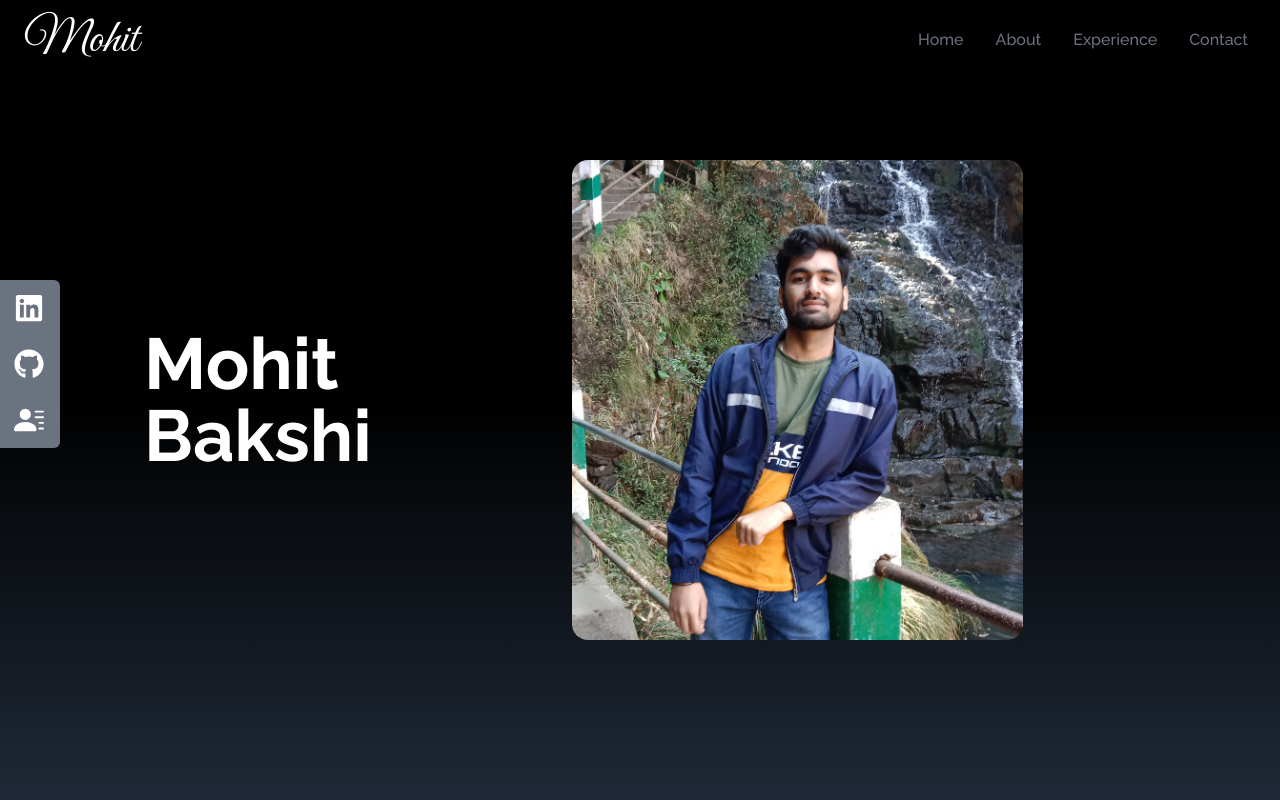
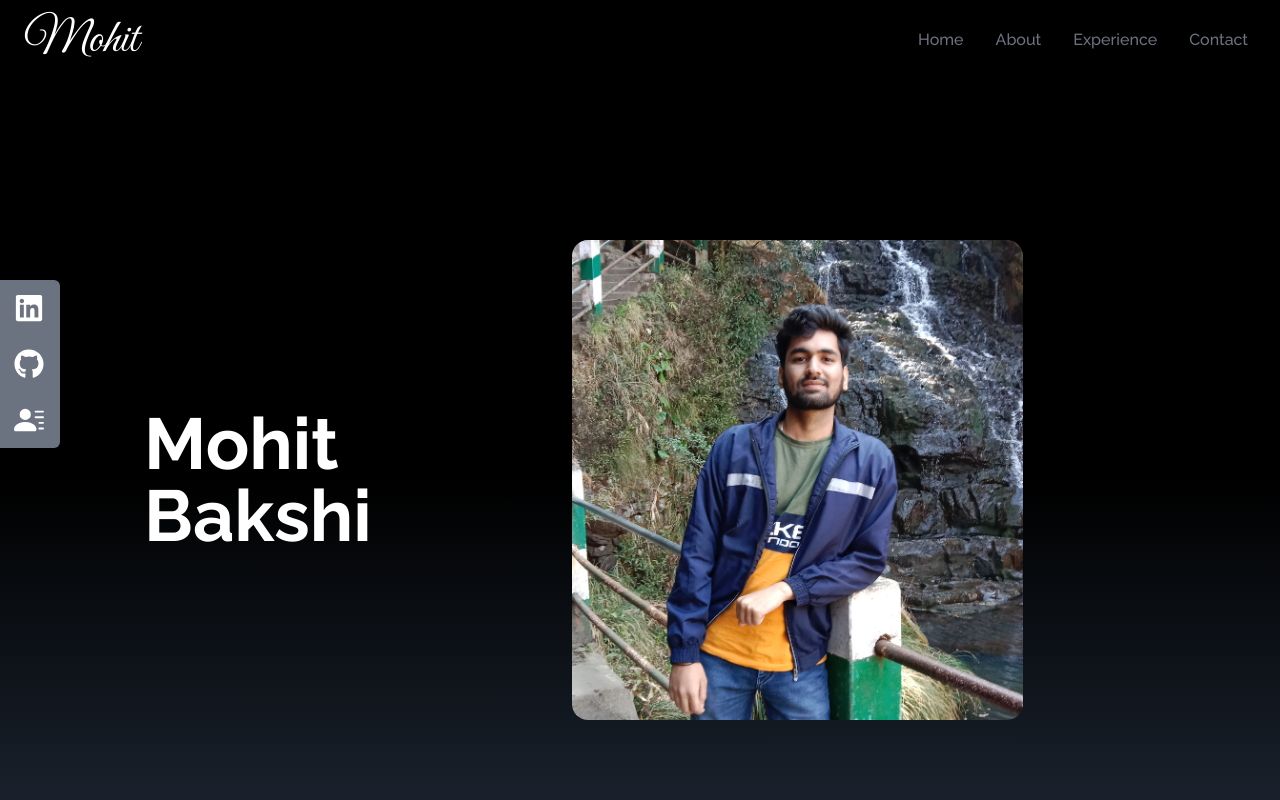
Before and after one commit to mohitbakshi00/Portfolio-Mohit-Bakshi, a React (Create React App) app: page / in a window 1280 px wide. Shown: the top 800 px of the page. Built offline with nearby package versions, Linux system fonts and the light colour scheme.

Commit message:
modified Home and Navbar

```diff
--- a/src/components/Home.jsx
+++ b/src/components/Home.jsx
@@ -9,11 +9,9 @@ const Home = () => {
     >
       <div className="max-w-screen-lg mx-auto flex flex-col items-center justify-center h-full px-4 md:flex-row">
         <div className="flex flex-col justify-center h-full">
-          <h2 className="text-4xl sm:text-7xl font-bold text-white">
+          <h2 className="text-4xl py-2 sm:text-7xl font-bold  text-white">
             Mohit Bakshi
           </h2>
-
-
 
         </div>
 
--- a/src/components/NavBar.jsx
+++ b/src/components/NavBar.jsx
@@ -25,7 +25,7 @@ const NavBar = () => {
   ];
 
   return (
-    <div className="flex justify-between items-center w-full h-20 px-4 text-white bg-black fixed">
+    <div className="flex justify-between  items-center w-full h-20 px-4 text-white bg-black">
       <div>
         <h1 className="text-5xl font-signature ml-2">Mohit</h1>
       </div>
```
